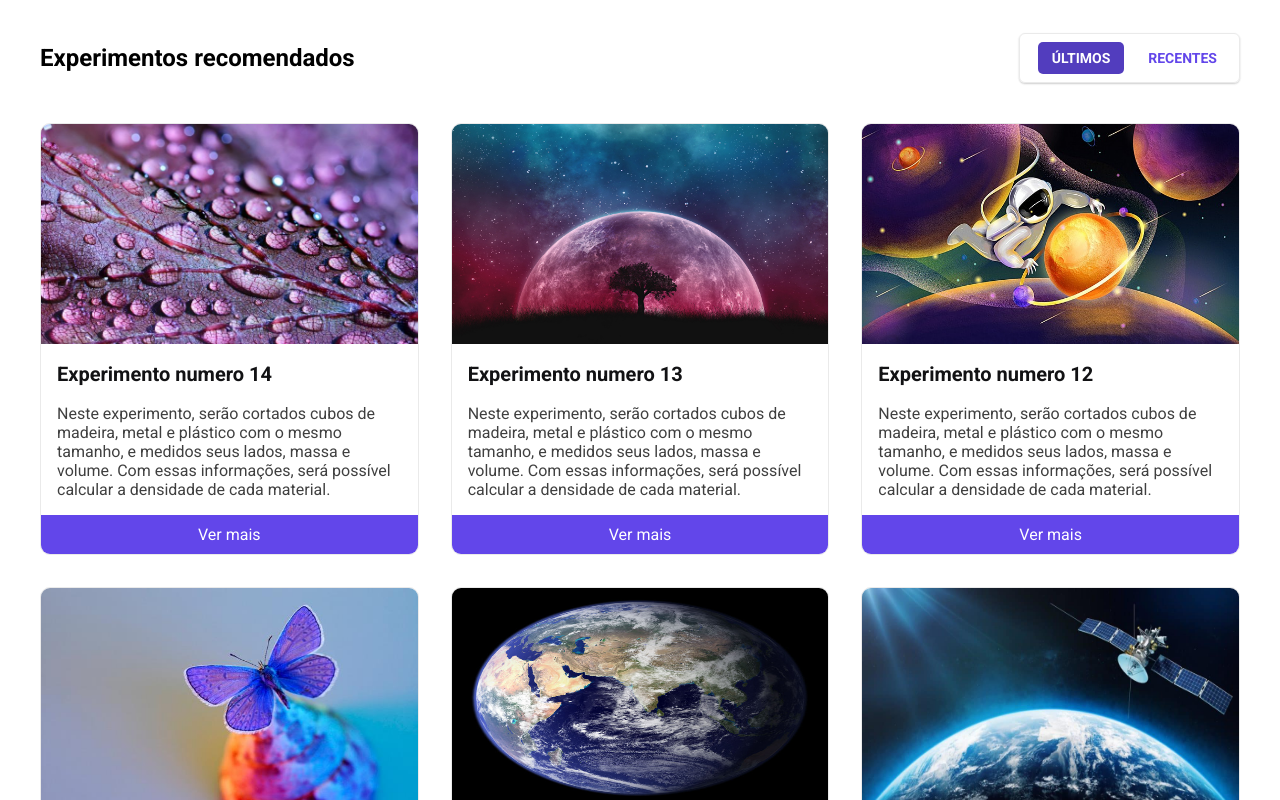
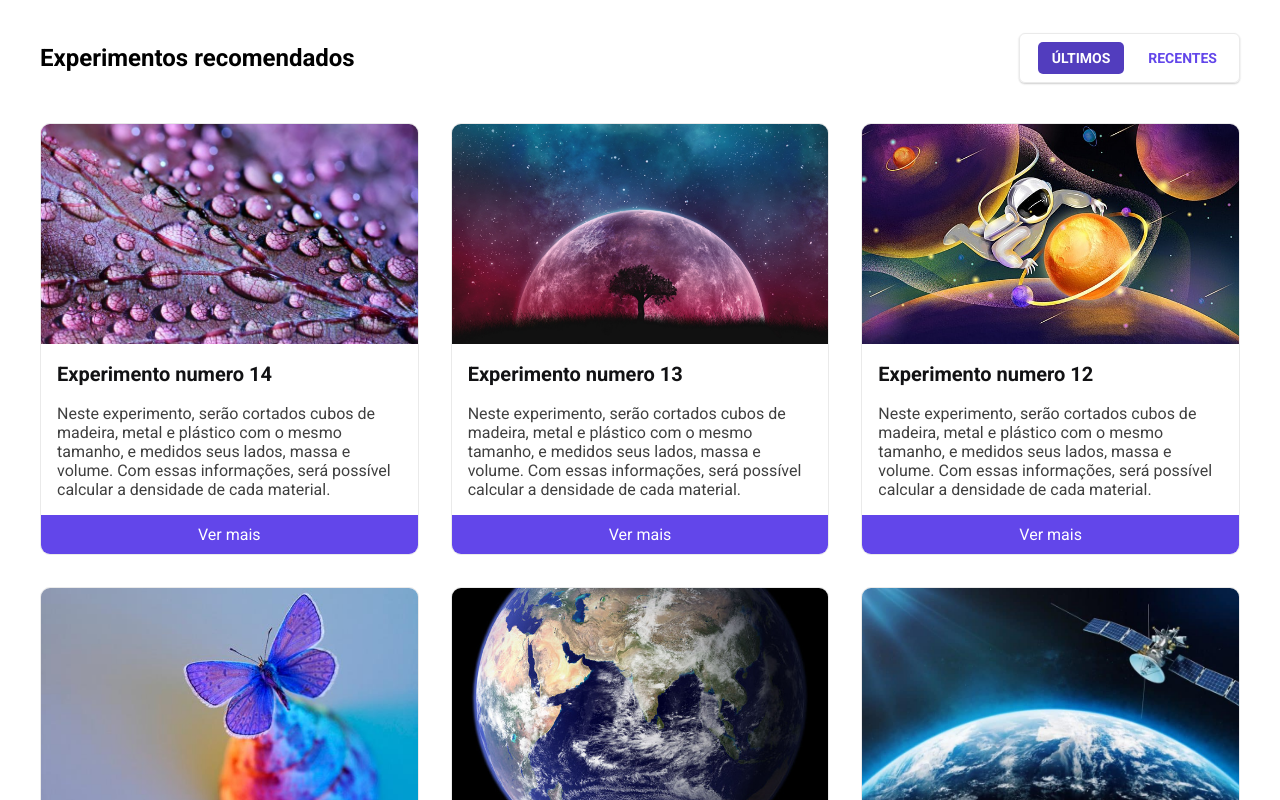
Before and after one commit to felptest/testing, a Next.js app: page / in a window 1280 px wide. Shown: the part 660-1460 px from the top of the page. Built offline with nearby package versions, Linux system fonts and the light colour scheme.

Commit message:
fix bug images home page

```diff
--- a/src/app/experiencia/[slug]/page.tsx
+++ b/src/app/experiencia/[slug]/page.tsx
@@ -14,8 +14,6 @@ export default function Experiment({ params }: {
   const pageSlug = params.slug
 
   const experimentInfo = experimentList.find(element => element.slug === pageSlug);
-
-  console.log(experimentInfo?.materials.length)
 
   return (
 
--- a/src/app/page.module.css
+++ b/src/app/page.module.css
@@ -357,6 +357,7 @@ opacity: 0.5;
   position: relative !important;
   width: 100% !important;
   max-height: 22rem;
+  object-fit: cover;
 }
 
 .card .content {
```
